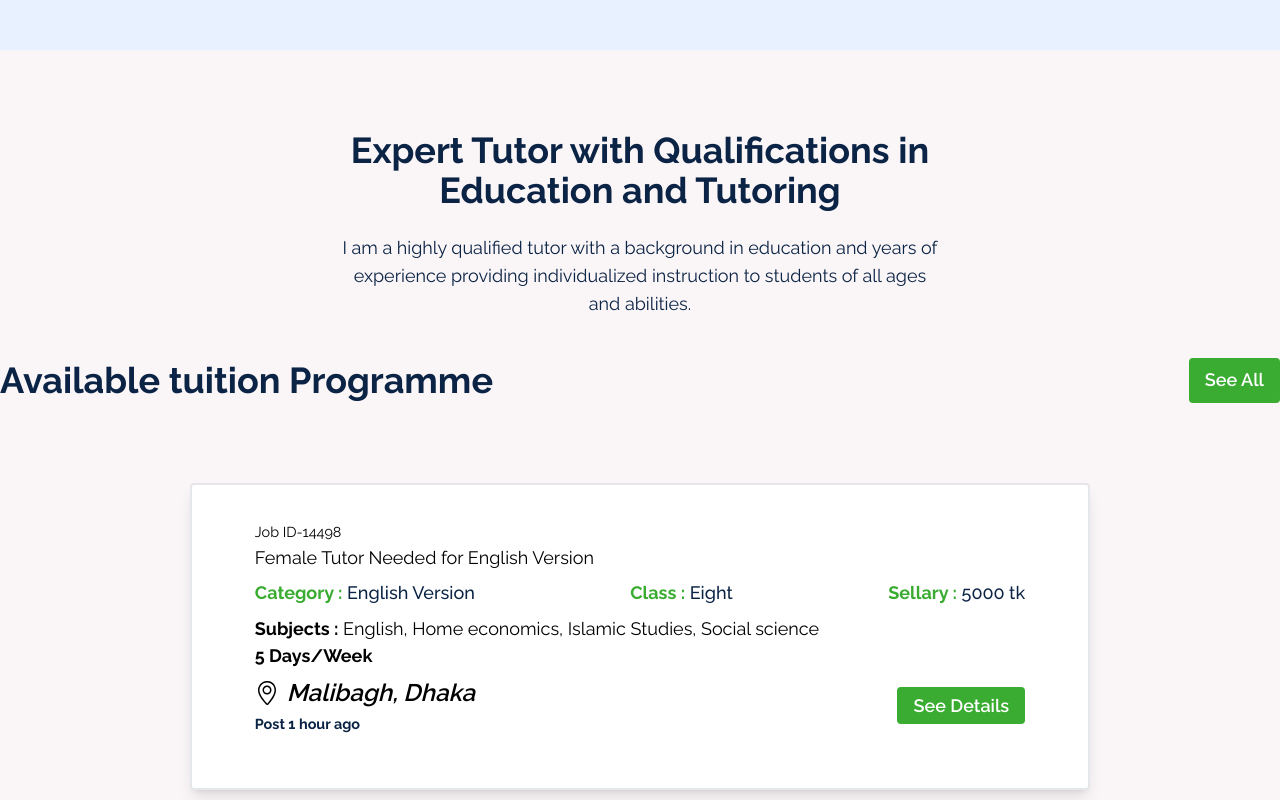
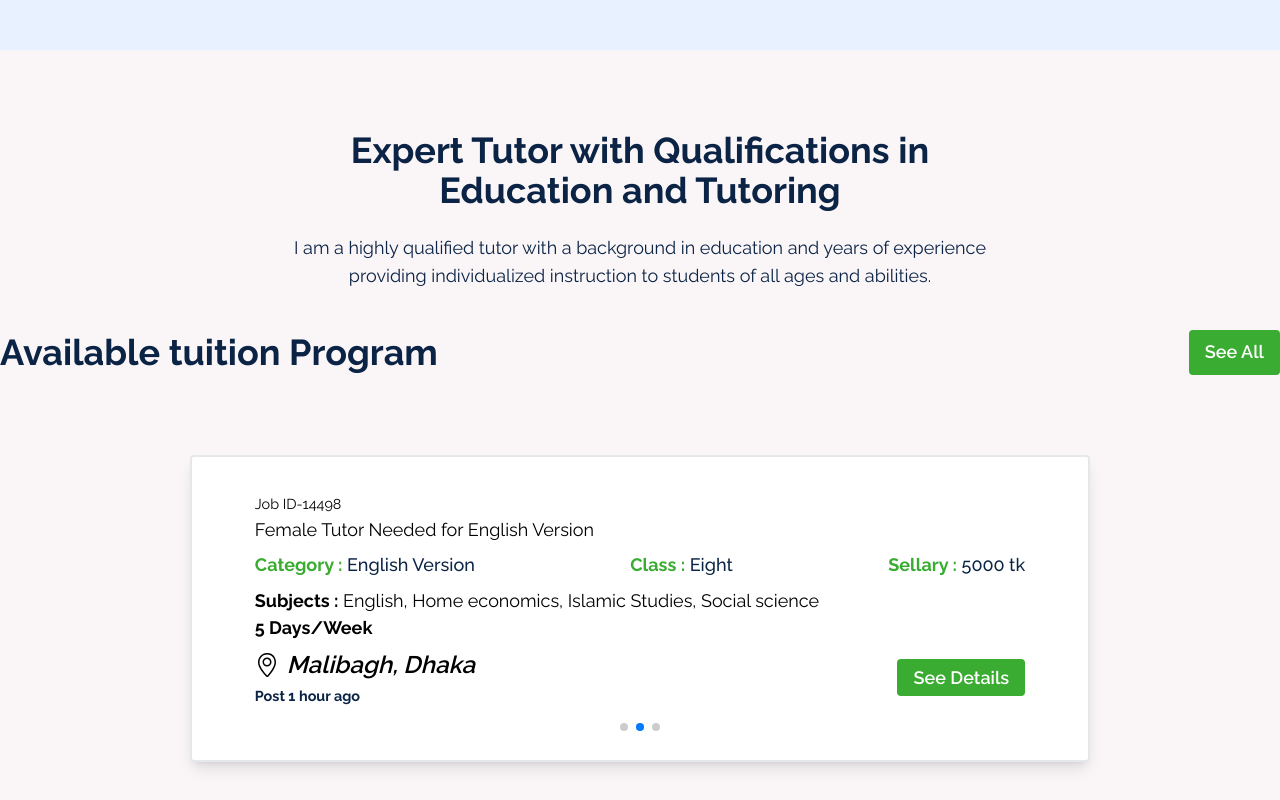
Before and after one commit to coddermoon/skillFusion, a React (Create React App) app in the folder client/: page / in a window 1280 px wide. Shown: the part 4400-5200 px from the top of the page. Built offline with nearby package versions, Linux system fonts and the light colour scheme.

Commit message:
tuition programmer added done

```diff
--- a/client/src/Pages/Home/Home/Tuitions.tsx
+++ b/client/src/Pages/Home/Home/Tuitions.tsx
@@ -1,15 +1,15 @@
 import { Link } from "react-router-dom";
 import { Autoplay, Navigation, Pagination } from "swiper";
 
-
 import { SwiperSlide, Swiper } from "swiper/react";
 
-import { SlLocationPin } from "react-icons/sl";
+
+import TutionCard from "../../../components/TutionCard";
 
 const Tuitions = () => {
   return (
     <div className="py-20 container mx-auto">
-            <div className="max-w-[600px] mx-auto mb-10 text-center">
+      <div className="max-w-[700px] mx-auto mb-10 text-center">
         <h2 className="text-center text-4xl text-text font-bold ">
           Expert Tutor with Qualifications in Education and Tutoring
         </h2>
@@ -20,9 +20,9 @@ const Tuitions = () => {
         </p>
       </div>
       {/* available tuition part */}
-            <div className="flex justify-between">
-                <h2 className="text-4xl font-bold text-text  leading-tight">
-                    Available tuition Programme
+      <div className="flex justify-between mt-5">
+        <h2 className="text-4xl font-bold text-text   leading-tight">
+          Available tuition Program
         </h2>
         <Link
           className="bg-primary px-4 py-2 font-semibold text-lg text-white rounded"
@@ -50,61 +50,15 @@ const Tuitions = () => {
             className="mySwiper my-3 hover:bg-shade"
           >
             <SwiperSlide className="hover:bg-shade">
-                            <div className="bg-transparent text-left w-[90%] mb-3">
-                                {/* class card  */}
-                                <small className="text-muted">Job ID-14498</small>
-                                <p className="">Female Tutor Needed for English Version</p>
-                                <div className="flex justify-between py-2">
-                                    <p className="text-text text-lg font-medium">
-                                        <span className="font-bold text-primary ">Category :</span>{" "}
-                                        English Version{" "}
-                                    </p>
+              <TutionCard />
+            </SwiperSlide>
+            <SwiperSlide className="hover:bg-shade">
+              <TutionCard />
+            </SwiperSlide>
+            <SwiperSlide className="hover:bg-shade">
+              <TutionCard />
+            </SwiperSlide>
 
-                                    <p className="text-text text-lg font-medium">
-                                        <span className="font-bold text-primary ">Class :</span>{" "}
-                                        Eight
-                                    </p>
-
-                                    <p className="text-text text-md font-medium">
-                                        <span className="font-bold text-primary ">Sellary :</span>{" "}
-                                        5000 tk
-                                    </p>
-                                </div>
-
-                                {/* subjects */}
-                                <p>
-                                    <b>Subjects :</b> English, Home economics, Islamic Studies,
-                                    Social science
-                                </p>
-                                <b>5 Days/Week </b>
-
-                                {/* other info */}
-
-                                <div className="flex justify-between items-center my-2">
-                                    <div className="">
-                                       <div className="flex items-center">
-                                       <SlLocationPin className="text-2xl mr-2 font-bold"/>  <address className="text-2xl font-semibold">Malibagh, Dhaka </address>
-                                       </div>
-                                       <small  className="text-text font-bold text-[#aaa]">Post 1 hour ago</small>
-                                    </div>
-                                    <div >
-
-                                    <Link
-                    className="bg-primary px-4 py-2 font-semibold text-lg text-white rounded"
-                    to="/"
-                >
-                    See Details
-                </Link>
-
-                                    </div>
-                                </div>
-
-
-
-                            </div>
-                        </SwiperSlide>
-                        {/* <SwiperSlide>Slide 2</SwiperSlide>
-                    <SwiperSlide>Slide 3</SwiperSlide> */}
           </Swiper>
         </div>
       </div>
--- /dev/null
+++ b/client/src/components/TutionCard.tsx
@@ -0,0 +1,62 @@
+import { SlLocationPin } from "react-icons/sl";
+import { Link } from "react-router-dom";
+
+
+const TutionCard = () => {
+    return (
+        <div className="bg-transparent text-left w-[90%] mb-3">
+        {/* class card  */}
+        <small className="text-muted">Job ID-14498</small>
+        <p className="">Female Tutor Needed for English Version</p>
+        <div className="flex justify-between py-2">
+            <p className="text-text text-lg font-medium">
+                <span className="font-bold text-primary ">Category :</span>{" "}
+                English Version{" "}
+            </p>
+
+            <p className="text-text text-lg font-medium">
+                <span className="font-bold text-primary ">Class :</span>{" "}
+                Eight
+            </p>
+
+            <p className="text-text text-md font-medium">
+                <span className="font-bold text-primary ">Sellary :</span>{" "}
+                5000 tk
+            </p>
+        </div>
+
+        {/* subjects */}
+        <p>
+            <b>Subjects :</b> English, Home economics, Islamic Studies,
+            Social science
+        </p>
+        <b>5 Days/Week </b>
+
+        {/* other info */}
+
+        <div className="flex justify-between items-center my-2">
+            <div className="">
+               <div className="flex items-center">
+               <SlLocationPin className="text-2xl mr-2 font-bold"/>  <address className="text-2xl font-semibold">Malibagh, Dhaka </address>
+               </div>
+               <small  className="text-text font-bold text-[#aaa]">Post 1 hour ago</small>
+            </div>
+            <div >
+
+            <Link
+className="bg-primary px-4 py-2 font-semibold text-lg text-white rounded"
+to="/"
+>
+See Details
+</Link>
+
+            </div>
+        </div>
+
+
+
+    </div>
+    );
+};
+
+export default TutionCard;
```
Lines whose indentation alone changed are shown as unchanged.
